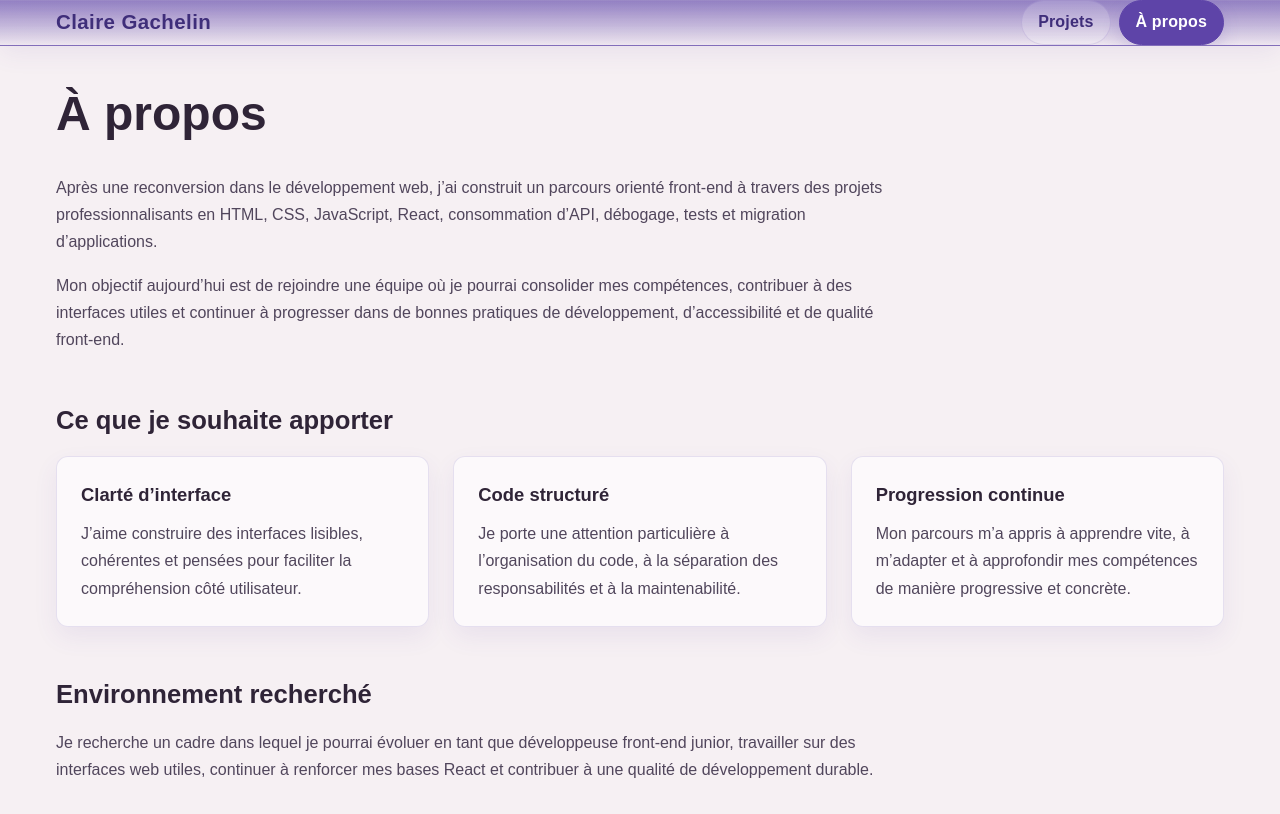
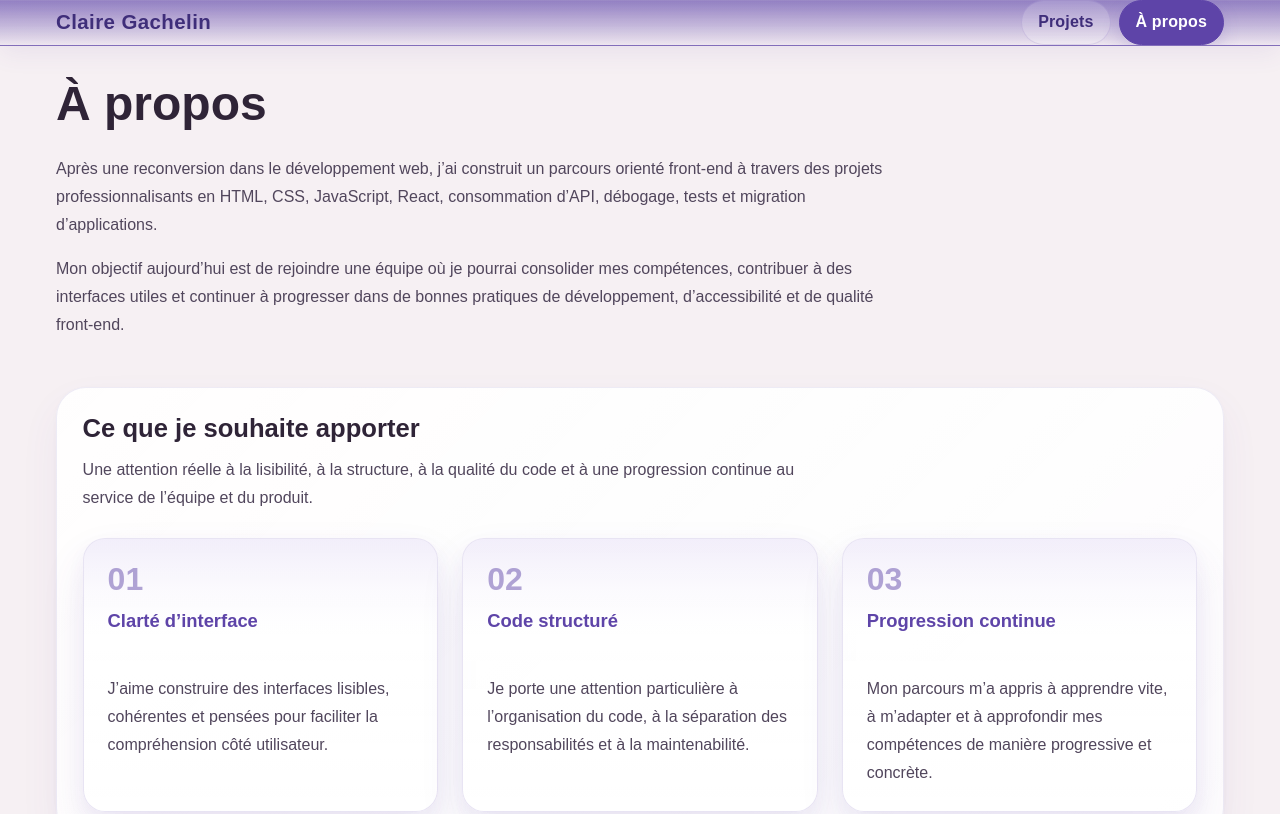
Before and after one commit to Ma-Eum/Portfolio-claire, a React (Vite) app: page /about in a window 1280 px wide. Shown: the top 814 px of the page. Built offline with nearby package versions, Linux system fonts and the light colour scheme.

Commit message:
harmonisation de la section "ce que je souhaite apporter" sur la page à propos

```diff
--- a/src/pages/About/About.jsx
+++ b/src/pages/About/About.jsx
@@ -5,71 +5,79 @@ import './About.scss'
 // et la manière de travailler, sans répéter simplement la liste des projets.
 function About() {
   return (
-    <main id="main-content" className="about">
+    <div className="about">
       <div className="container">
-        <section className="about__intro" aria-labelledby="about-title">
-          <h1 id="about-title" className="about__title">
-            À propos
-          </h1>
+        <section className="about__intro">
+          <h1 className="about__title">À propos</h1>
 
           <p className="about__text">
-            Après une reconversion dans le développement web, j’ai construit un parcours orienté
-            front-end à travers des projets professionnalisants en HTML, CSS, JavaScript, React,
-            consommation d’API, débogage, tests et migration d’applications.
+            Après une reconversion dans le développement web, j’ai construit un parcours
+            orienté front-end à travers des projets professionnalisants en HTML, CSS,
+            JavaScript, React, consommation d’API, débogage, tests et migration
+            d’applications.
           </p>
 
           <p className="about__text">
-            Mon objectif aujourd’hui est de rejoindre une équipe où je pourrai consolider mes
-            compétences, contribuer à des interfaces utiles et continuer à progresser dans de bonnes
-            pratiques de développement, d’accessibilité et de qualité front-end.
+            Mon objectif aujourd’hui est de rejoindre une équipe où je pourrai consolider
+            mes compétences, contribuer à des interfaces utiles et continuer à progresser
+            dans de bonnes pratiques de développement, d’accessibilité et de qualité
+            front-end.
           </p>
         </section>
 
-        <section className="about__section" aria-labelledby="about-strengths-title">
-          <h2 id="about-strengths-title" className="about__section-title">
-            Ce que je souhaite apporter
-          </h2>
+        <section className="about__section about__section--contribution">
+          <div className="about__panel">
+            <div className="about__panel-header">
+              <h2 className="about__section-title">Ce que je souhaite apporter</h2>
+
+              <p className="about__panel-intro">
+                Une attention réelle à la lisibilité, à la structure, à la qualité du code
+                et à une progression continue au service de l’équipe et du produit.
+              </p>
+            </div>
 
             <div className="about__grid">
               <article className="about__card">
+                <p className="about__card-number">01</p>
                 <h3 className="about__card-title">Clarté d’interface</h3>
                 <p className="about__card-text">
-                J’aime construire des interfaces lisibles, cohérentes et pensées pour faciliter la
-                compréhension côté utilisateur.
+                  J’aime construire des interfaces lisibles, cohérentes et pensées pour
+                  faciliter la compréhension côté utilisateur.
                 </p>
               </article>
 
               <article className="about__card">
+                <p className="about__card-number">02</p>
                 <h3 className="about__card-title">Code structuré</h3>
                 <p className="about__card-text">
-                Je porte une attention particulière à l’organisation du code, à la séparation des
-                responsabilités et à la maintenabilité.
+                  Je porte une attention particulière à l’organisation du code, à la
+                  séparation des responsabilités et à la maintenabilité.
                 </p>
               </article>
 
               <article className="about__card">
+                <p className="about__card-number">03</p>
                 <h3 className="about__card-title">Progression continue</h3>
                 <p className="about__card-text">
-                Mon parcours m’a appris à apprendre vite, à m’adapter et à approfondir mes
-                compétences de manière progressive et concrète.
+                  Mon parcours m’a appris à apprendre vite, à m’adapter et à approfondir
+                  mes compétences de manière progressive et concrète.
                 </p>
               </article>
             </div>
+          </div>
         </section>
 
-        <section className="about__section" aria-labelledby="about-target-title">
-          <h2 id="about-target-title" className="about__section-title">
-            Environnement recherché
-          </h2>
+        <section className="about__section">
+          <h2 className="about__section-title">Environnement recherché</h2>
 
           <p className="about__text">
-            Je recherche un cadre dans lequel je pourrai évoluer en tant que développeuse front-end
-            junior, travailler sur des interfaces web utiles, continuer à renforcer mes bases React
-            et contribuer à une qualité de développement durable.
+            Je recherche un cadre dans lequel je pourrai évoluer en tant que développeuse
+            front-end junior, travailler sur des interfaces web utiles, continuer à
+            renforcer mes bases React et contribuer à une qualité de développement durable.
           </p>
         </section>
       </div>
-    </main>
+    </div>
   )
 }
 
--- a/src/pages/About/About.scss
+++ b/src/pages/About/About.scss
@@ -11,14 +11,16 @@
 }
 
 .about__title {
-  margin-bottom: $spacing-lg;
+  margin: 0 0 $spacing-lg;
   font-size: clamp(2rem, 4vw, 3rem);
+  line-height: 1.1;
   color: $color-text;
 }
 
 .about__section-title {
-  margin-bottom: $spacing-md;
+  margin: 0 0 $spacing-md;
   font-size: 1.6rem;
+  line-height: 1.2;
   color: $color-text;
 }
 
@@ -26,42 +28,139 @@
   max-width: 850px;
   margin: 0 0 $spacing-md;
   color: $color-text-secondary;
-  line-height: 1.7;
+  line-height: 1.75;
+}
+
+.about__panel {
+  padding: clamp(1.25rem, 2vw, 1.8rem);
+  border-radius: 30px;
+  background: linear-gradient(
+    135deg,
+    rgba(255, 255, 255, 0.92) 0%,
+    rgba(255, 255, 255, 0.86) 100%
+  );
+  border: 1px solid rgba(94, 68, 168, 0.1);
+  box-shadow:
+    0 18px 40px rgba(94, 68, 168, 0.06),
+    0 2px 10px rgba(94, 68, 168, 0.03);
+}
+
+.about__panel-header {
+  margin-bottom: clamp(1.25rem, 2vw, 1.8rem);
+}
+
+.about__panel-header .about__section-title {
+  margin-bottom: 0.75rem;
+}
+
+.about__panel-intro {
+  max-width: 760px;
+  margin: 0;
+  color: $color-text-secondary;
+  line-height: 1.75;
 }
 
 .about__grid {
   display: grid;
   grid-template-columns: repeat(auto-fit, minmax(240px, 1fr));
   gap: $spacing-lg;
+  align-items: stretch;
 }
 
 .about__card {
+  position: relative;
+  display: flex;
+  flex-direction: column;
+  min-height: 100%;
   padding: $spacing-lg;
-  background: $color-surface-soft;
-  border: 1px solid $color-border;
-  border-radius: $radius-md;
-  box-shadow: $shadow-card;
-  backdrop-filter: blur(8px);
+  overflow: hidden;
+  border-radius: 22px;
+  background: linear-gradient(
+    180deg,
+    rgba(255, 255, 255, 0.99) 0%,
+    rgba(255, 255, 255, 0.95) 100%
+  );
+  border: 1px solid rgba(94, 68, 168, 0.14);
+  box-shadow:
+    0 22px 44px rgba(94, 68, 168, 0.1),
+    0 8px 18px rgba(94, 68, 168, 0.05);
   transition:
-    transform 0.25s ease,
-    box-shadow 0.25s ease,
-    border-color 0.25s ease;
+    transform 0.28s ease,
+    box-shadow 0.28s ease,
+    border-color 0.28s ease;
+}
+
+.about__card::before {
+  content: '';
+  position: absolute;
+  inset: 0 0 auto 0;
+  height: 92px;
+  pointer-events: none;
+  background: linear-gradient(
+    180deg,
+    rgba(191, 172, 232, 0.2) 0%,
+    rgba(191, 172, 232, 0.06) 55%,
+    rgba(191, 172, 232, 0) 100%
+  );
 }
 
 .about__card:hover {
-  transform: translateY(-3px);
-  box-shadow: $shadow-card-hover;
-  border-color: $color-border-strong;
+  transform: translateY(-6px);
+  border-color: rgba(94, 68, 168, 0.22);
+  box-shadow:
+    0 28px 54px rgba(94, 68, 168, 0.14),
+    0 10px 22px rgba(94, 68, 168, 0.06);
+}
+
+.about__card-number {
+  position: relative;
+  z-index: 1;
+  margin: 0 0 0.85rem;
+  color: rgba(94, 68, 168, 0.48);
+  font-size: 2rem;
+  font-weight: 800;
+  line-height: 1;
 }
 
 .about__card-title {
+  position: relative;
+  z-index: 1;
   margin: 0 0 $spacing-sm;
+  min-height: 3.4rem;
   font-size: 1.15rem;
-  color: $color-text;
+  line-height: 1.4;
+  color: $color-primary;
 }
 
 .about__card-text {
+  position: relative;
+  z-index: 1;
   margin: 0;
   color: $color-text-secondary;
-  line-height: 1.7;
+  line-height: 1.75;
 }
+
+@media (max-width: 560px) {
+  .about__panel {
+    padding: 1.5rem 1rem;
+    border-radius: $radius-xl;
+  }
+
+  .about__card {
+    border-radius: 18px;
+  }
+
+  .about__section-title {
+    font-size: 1.45rem;
+  }
+}
+
+@media (prefers-reduced-motion: reduce) {
+  .about__card {
+    transition: none;
+  }
+
+  .about__card:hover {
+    transform: none;
+  }
+}
```
Lines whose indentation alone changed are shown as unchanged.
